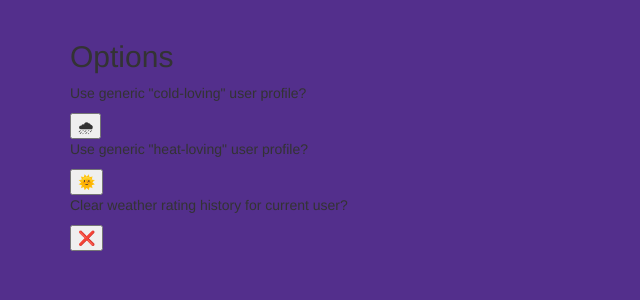
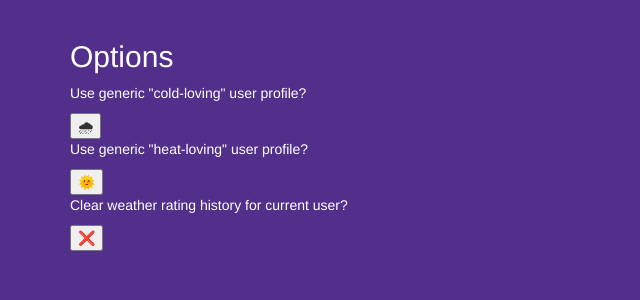
Before and after one commit to umaunni3/fairweatherfriend, a Django app: page /options/ in a window 1280 px wide. Shown: the part 51-351 px from the top of the page, without its empty margins (0-640 px from the left). Run offline with Django 3.2, Linux system fonts and the light colour scheme; some libraries are stand-ins or nearby versions.

Commit message:
cleared db and made text white, trying again to get rid of floats

```diff
--- a/hello/templates/db.html
+++ b/hello/templates/db.html
@@ -5,13 +5,13 @@
   <div class="container">
 
 
-<h2>Page View Report</h2>
+<h2 style="color:white">Page View Report</h2>
 
 
 <ul>
 
 {% for greeting in greetings %}
-    <li>{{ greeting.temp }}, {{ greeting.rating }} </li>
+    <li style="color:white">{{ greeting.temp }}, {{ greeting.rating }} </li>
 {% endfor %}
 
 </ul>
--- a/hello/templates/options.html
+++ b/hello/templates/options.html
@@ -24,11 +24,12 @@
             }
         </script>
 
-<h2>Options</h2>
+<h2 style="color:white">Options</h2>
 
-    <div><p>Use generic "cold-loving" user profile?</p> <button onclick="call_choose_profile('cold')">&#127783;</button> </div>
-    <div><p>Use generic "heat-loving" user profile?</p> <button onclick="call_choose_profile('heat')">&#127774;</button></div>
+    <div><p style='color:white'>Use generic "cold-loving" user profile?</p> <button onclick="call_choose_profile('cold')">&#127783;</button> </div>
+    <div><p style='color:white'>Use generic "heat-loving" user profile?</p> <button onclick="call_choose_profile('heat')">&#127774;</button></div>
 
-      <div><p>Clear weather rating history for current user?</p> <button onclick="call_clear_records()">&#10060;</button></div>
+      <div><p style='color:white'>Clear weather rating history for current user?</p> <button onclick="call_clear_records()">&#10060;</button></div>
+
 
 {% endblock %}
--- a/hello/views.py
+++ b/hello/views.py
@@ -18,7 +18,7 @@ def index(request):
         # use default temp/weather thresholds for
         # determining weather quality
         data_full = get_weather("Austin", return_descriptor=True)  # default city
-        data = {'weather':data_full['descriptor'], 'temp':KtoF(data_full['feels_like'])}
+        data = {'weather':data_full['descriptor'], 'temp':int(KtoF(data_full['feels_like']))}
         response = render(request, "index.html", {'data':data, 'is_quote':False})
 
         curr_user = registerNewUser(response)
@@ -30,7 +30,7 @@ def index(request):
         data_full = main(int(request.COOKIES.get("uuid")), return_descriptor=True)
         if isinstance(data_full, dict):
             # we got an actual data thing instead of a quote
-            data = {'weather':data_full['descriptor'], 'temp':KtoF(data_full['feels_like'])}
+            data = {'weather':data_full['descriptor'], 'temp':int(KtoF(data_full['feels_like']))}
             response = render(request, "index.html", {'data':data, 'is_quote':False})
         else:
             # we just got a quote
@@ -77,7 +77,7 @@ def register_weather_rating(request, pk=0):
 #    data_full = get_weather(curr_user.city, return_descriptor=True)
     if isinstance(data_full, dict):
         # we got an actual data thing instead of a quote
-        data = {'weather':data['descriptor'], 'temp':KtoF(data['feels_like'])}
+        data = {'weather':data['descriptor'], 'temp':int(KtoF(data['feels_like']))}
         response = render(request, "index.html", {'data':data, 'is_quote':False})
     else:
         # we just got a quote
@@ -128,7 +128,7 @@ def set_user_profile(request, pk=None):
     data_full = main(int(request.COOKIES.get("uuid")), return_descriptor=True)
     if isinstance(data_full, dict):
         # we got an actual data thing instead of a quote
-        data = {'weather':data_full['descriptor'], 'temp':KtoF(data_full['feels_like'])}
+        data = {'weather':data_full['descriptor'], 'temp':int(KtoF(data_full['feels_like']))}
         response = render(request, "index.html", {'data':data, 'is_quote':False})
     else:
         # we just got a quote
```
Also changed, not shown: db.sqlite3.
